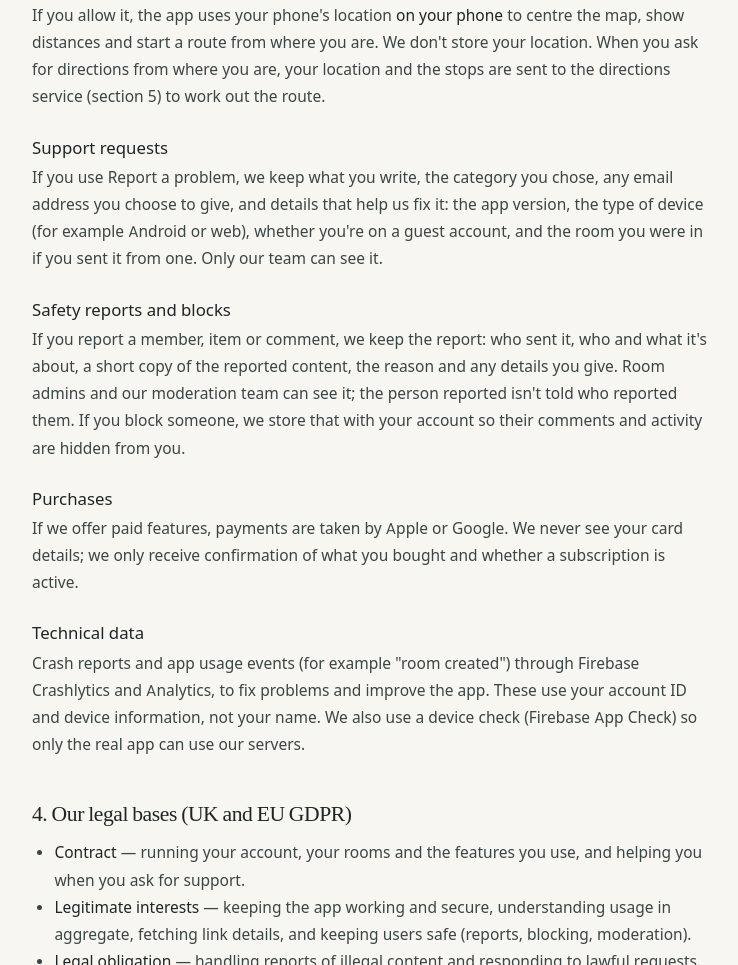
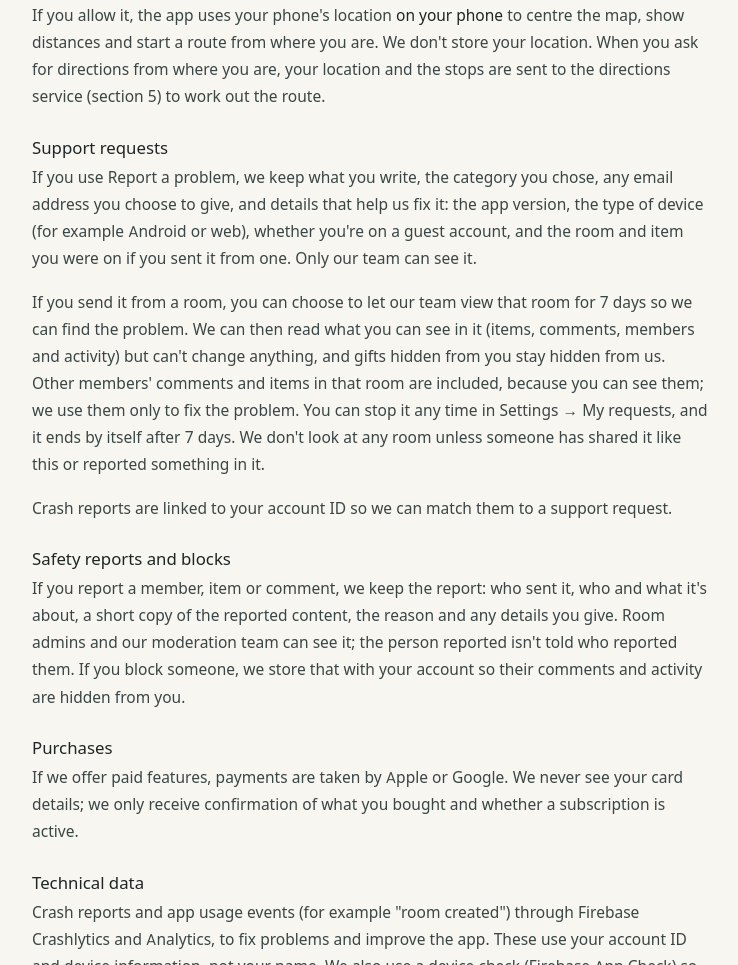
Before and after one commit to optionalsalad/optionalsalad-site, a plain HTML site: page public/dowedontwe/privacy.html in a window 1280 px wide. Shown: the part 1377-2342 px from the top of the page, without its empty margins (270-1008 px from the left). Drawn offline with Linux system fonts and the light colour scheme.

Commit message:
DoWeDontWe: Report a problem from rooms; opt-in room sharing with support

```diff
--- a/public/dowedontwe/privacy.html
+++ b/public/dowedontwe/privacy.html
@@ -79,8 +79,15 @@
     <h3>Support requests</h3>
     <p>If you use Report a problem, we keep what you write, the category you chose, any email address you choose
       to give, and details that help us fix it: the app version, the type of device (for example Android or web),
-      whether you're on a guest account, and the room you were in if you sent it from one. Only our team can see
-      it.</p>
+      whether you're on a guest account, and the room and item you were on if you sent it from one. Only our team
+      can see it.</p>
+    <p>If you send it from a room, you can choose to let our team view that room for 7 days so we can find the
+      problem. We can then read what you can see in it (items, comments, members and activity) but can't change
+      anything, and gifts hidden from you stay hidden from us. Other members' comments and items in that room are
+      included, because you can see them; we use them only to fix the problem. You can stop it any time in
+      Settings → My requests, and it ends by itself after 7 days. We don't look at any room unless someone has
+      shared it like this or reported something in it.</p>
+    <p>Crash reports are linked to your account ID so we can match them to a support request.</p>
     <h3>Safety reports and blocks</h3>
     <p>If you report a member, item or comment, we keep the report: who sent it, who and what it's about, a short
       copy of the reported content, the reason and any details you give. Room admins and our moderation team can
```
Also changed, not shown: public/dowedontwe/guide.html (+1 -1 lines), src/pages/dowedontwe/guide.html (+1 -1 lines), src/pages/dowedontwe/privacy.html (+9 -2 lines).
